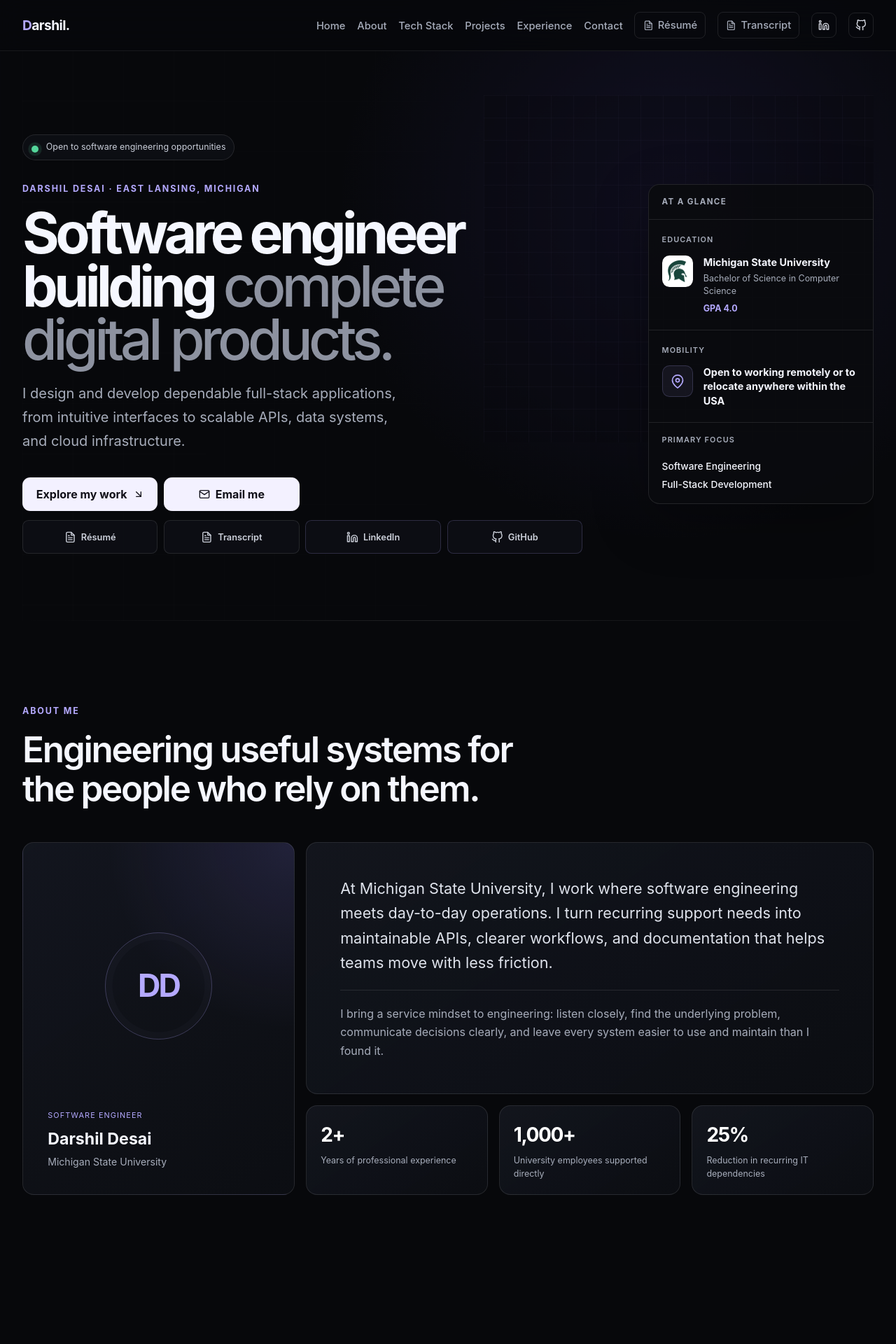
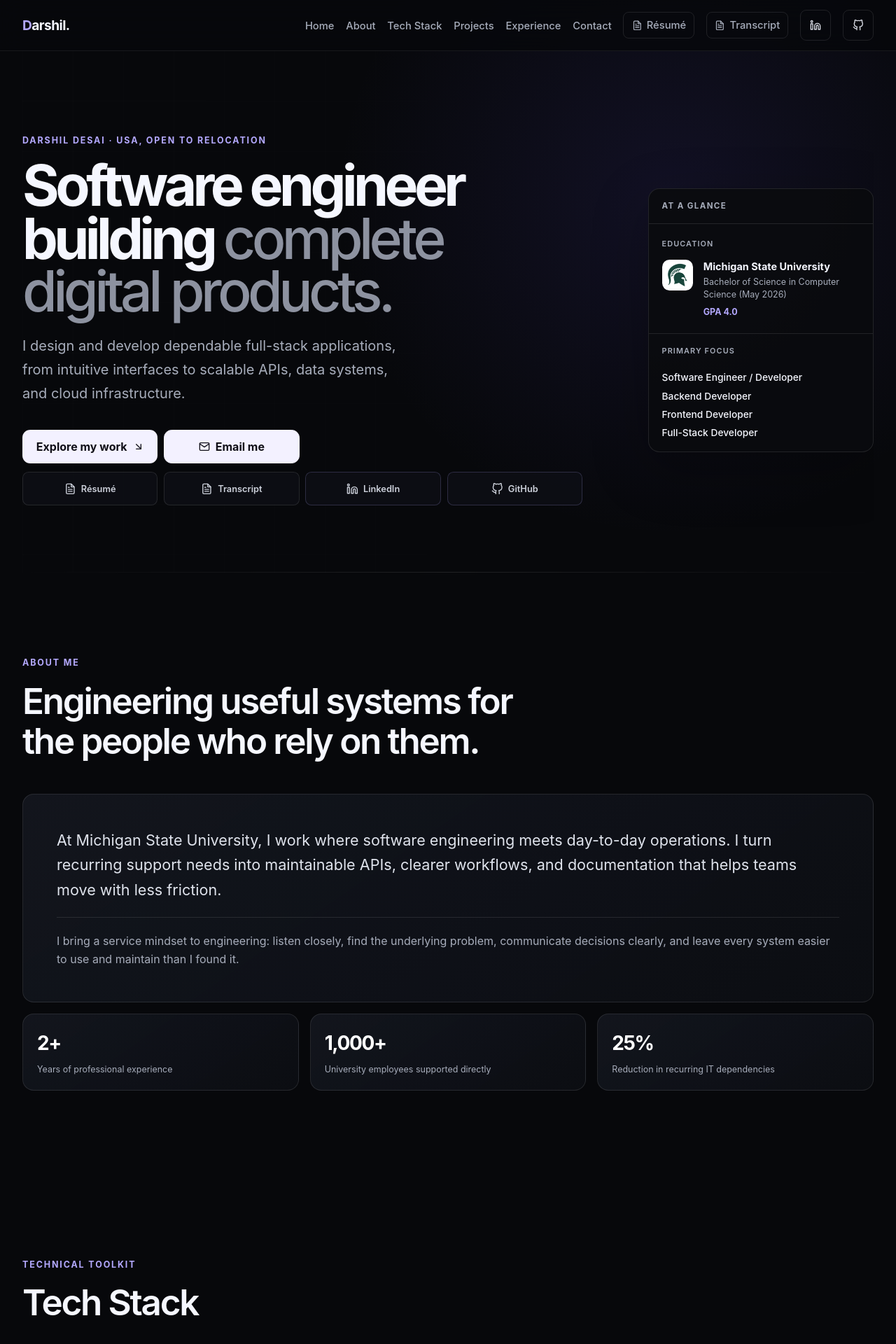
Before and after one commit to darshil040804/Personal-Portfolio-Website, a React (Vite) app: page / in a window 1280 px wide. Shown: the top 1920 px of the page at 70% size. Built offline with nearby package versions, Linux system fonts and the light colour scheme; a web font is replaced by a local one.

Commit message:
WCAG Compliance Edits

```diff
--- a/package.json
+++ b/package.json
@@ -17,6 +17,7 @@
     "react-pdf": "^10.4.1"
   },
   "devDependencies": {
+    "@axe-core/playwright": "^4.13.0",
     "@eslint/js": "^9.21.0",
     "@types/react": "^19.0.10",
     "@types/react-dom": "^19.0.4",
@@ -26,6 +27,7 @@
     "eslint-plugin-react-hooks": "^5.1.0",
     "eslint-plugin-react-refresh": "^0.4.19",
     "globals": "^15.15.0",
+    "playwright": "^1.62.1",
     "postcss": "^8.5.3",
     "tailwindcss": "^3.4.17",
     "vite": "^6.2.0"
--- a/src/components/DocumentViewer.jsx
+++ b/src/components/DocumentViewer.jsx
@@ -36,6 +36,29 @@ const DocumentViewer = ({ document }) => {
         observer.observe(preview);
         return () => observer.disconnect();
     }, []);
+
+    useEffect(() => {
+        const preview = previewRef.current;
+        if (!preview) return undefined;
+
+        const labelPdfLinks = () => {
+            preview.querySelectorAll('.annotationLayer a[href]').forEach((anchor) => {
+                if (anchor.textContent.trim() || anchor.hasAttribute('aria-label')) return;
+                const href = anchor.getAttribute('href') || '';
+                const label = href.startsWith('mailto:')
+                    ? `Email ${href.slice(7)}`
+                    : href.startsWith('tel:')
+                        ? `Call ${href.slice(4)}`
+                        : `Link to ${href.replace(/^https?:\/\//, '')}`;
+                anchor.setAttribute('aria-label', label);
+            });
+        };
+
+        labelPdfLinks();
+        const mutationObserver = new MutationObserver(labelPdfLinks);
+        mutationObserver.observe(preview, { childList: true, subtree: true });
+        return () => mutationObserver.disconnect();
+    }, [numPages]);
 
     const changeZoom = (amount) => {
         setZoom((current) => Math.min(MAX_ZOOM, Math.max(MIN_ZOOM, current + amount)));
--- a/src/constants/index.js
+++ b/src/constants/index.js
@@ -123,6 +123,7 @@ export const myProjects = [
         href: 'https://github.com/darshil040804/JobLens-AI',
         liveLink: 'https://job-lens-ai.vercel.app/',
         logo: '/assets/project-logo4.png',
+        category: ['Full-Stack', 'Backend', 'Frontend'],
         tags: ['React', 'Tailwind CSS', 'JavaScript', 'PuterJS'],
     },
     {
@@ -131,6 +132,7 @@ export const myProjects = [
         href: 'https://github.com/darshil040804/Movie-Hub',
         liveLink: 'https://movie-hub-guc4.vercel.app/',
         logo: '/assets/project-logo3.png',
+        category: ['Frontend'],
         tags: ['React', 'JavaScript', 'Tailwind CSS', 'Appwrite'],
     },
 ];
--- a/src/index.css
+++ b/src/index.css
@@ -213,8 +213,8 @@ h3 {
 }
 
 .nav-links .nav-social-link {
-  width: 2.25rem;
-  height: 2.25rem;
+  width: 2.75rem;
+  height: 2.75rem;
   display: grid;
   place-items: center;
   padding: 0;
@@ -305,11 +305,7 @@ h3 {
   opacity: 0.68;
   border: 0;
   border-radius: 0;
-  background:
-    linear-gradient(rgba(180, 169, 255, 0.04) 1px, transparent 1px),
-    linear-gradient(90deg, rgba(180, 169, 255, 0.04) 1px, transparent 1px),
-    rgba(10, 11, 16, 0.5);
-  background-size: 2rem 2rem;
+  background: transparent;
   transform: none;
   box-shadow: none;
   pointer-events: none;
@@ -426,19 +422,6 @@ h3 {
   bottom: 26%;
 }
 
-.hero-status {
-  width: fit-content;
-  display: flex;
-  align-items: center;
-  gap: 0.65rem;
-  margin-bottom: 2rem;
-  padding: 0.5rem 0.75rem;
-  border: 1px solid var(--border);
-  border-radius: 999px;
-  background: rgba(15, 17, 23, 0.74);
-  color: #c9ced9;
-  font-size: 0.78rem;
-}
 
 .eyebrow {
   margin-bottom: 1rem;
@@ -447,6 +430,11 @@ h3 {
   font-weight: 700;
   letter-spacing: 0.15em;
   text-transform: uppercase;
+}
+
+.eyebrow abbr {
+  text-decoration: none;
+  cursor: help;
 }
 
 .hero-content h1 {
@@ -581,12 +569,8 @@ a.resource-button:hover {
   box-shadow: 0 1.5rem 5rem rgba(0, 0, 0, 0.28);
 }
 
-.snapshot-heading,
-.snapshot-focus {
+.snapshot-heading {
   padding: 1rem 1.15rem;
-}
-
-.snapshot-heading {
   display: flex;
   justify-content: space-between;
   border-bottom: 1px solid var(--border);
@@ -647,17 +631,6 @@ a.resource-button:hover {
   object-fit: contain;
 }
 
-.snapshot-icon-location {
-  border: 1px solid rgba(180, 169, 255, 0.2);
-  background: rgba(180, 169, 255, 0.07);
-  color: var(--accent-bright);
-}
-
-.snapshot-icon-location svg {
-  width: 1.25rem;
-  height: 1.25rem;
-}
-
 .snapshot-copy {
   min-width: 0;
   display: grid;
@@ -684,27 +657,8 @@ a.resource-button:hover {
   font-size: 0.78rem;
 }
 
-.snapshot-document-link {
-  min-height: 1.9rem;
-  display: inline-flex;
-  align-items: center;
-  gap: 0.35rem;
-  margin-top: 0.55rem;
-  padding: 0.3rem 0.5rem;
-  border: 1px solid var(--border);
-  border-radius: 0.45rem;
-  background: rgba(255, 255, 255, 0.025);
-  color: #777c88;
-  font-size: 0.68rem;
-  cursor: not-allowed;
-}
-
-a.snapshot-document-link {
-  color: #dce0e9;
-  cursor: pointer;
-}
-
 .snapshot-focus {
+  padding: 1rem 1.15rem;
   display: grid;
   gap: 0.35rem;
 }
@@ -758,62 +712,15 @@ a.snapshot-document-link {
 
 .about-impact-layout {
   display: grid;
-  grid-template-columns: minmax(17rem, 0.72fr) 1.5fr;
+  grid-template-columns: 1fr;
   gap: 1rem;
 }
 
-.identity-card,
 .about-impact-copy,
 .impact-metrics > div {
   border: 1px solid var(--border);
   border-radius: 1rem;
   background: linear-gradient(145deg, rgba(21, 24, 33, 0.84), rgba(12, 14, 19, 0.94));
-}
-
-.identity-card {
-  grid-row: span 2;
-  min-height: 21rem;
-  display: grid;
-  grid-template-rows: minmax(0, 1fr) auto;
-  padding: clamp(1.5rem, 3vw, 2.2rem);
-  background:
-    radial-gradient(circle at 100% 0%, rgba(139, 124, 255, 0.14), transparent 42%),
-    linear-gradient(145deg, rgba(21, 24, 33, 0.88), rgba(12, 14, 19, 0.96));
-}
-
-.identity-monogram {
-  width: clamp(9.5rem, 12vw, 10.75rem);
-  height: clamp(9.5rem, 12vw, 10.75rem);
-  display: grid;
-  align-self: center;
-  justify-self: center;
-  place-items: center;
-  border: 1px solid rgba(180, 169, 255, 0.28);
-  border-radius: 50%;
-  color: var(--accent-bright);
-  font-size: clamp(2.8rem, 3.5vw, 3.25rem);
-  font-weight: 650;
-  letter-spacing: -0.06em;
-  box-shadow: inset 0 0 0 0.6rem rgba(180, 169, 255, 0.025);
-}
-
-.identity-card span {
-  color: var(--accent-bright);
-  font-size: 0.68rem;
-  letter-spacing: 0.1em;
-  text-transform: uppercase;
-}
-
-.identity-card strong {
-  display: block;
-  margin-top: 0.45rem;
-  font-size: 1.45rem;
-}
-
-.identity-card p {
-  margin: 0.3rem 0 0;
-  color: var(--muted);
-  font-size: 0.88rem;
 }
 
 .about-impact-copy {
@@ -925,15 +832,6 @@ a.snapshot-document-link {
   line-height: 1.55;
 }
 
-.availability-dot {
-  flex: 0 0 auto;
-  width: 0.65rem;
-  height: 0.65rem;
-  margin-top: 0.35rem;
-  border-radius: 50%;
-  background: var(--success);
-  box-shadow: 0 0 0 0.3rem rgba(84, 214, 155, 0.12);
-}
 
 .tech-section {
   padding-top: 7rem;
@@ -1191,6 +1089,24 @@ a.snapshot-document-link {
   background: rgba(180, 169, 255, 0.08);
 }
 
+.category-tag-list {
+  display: flex;
+  flex-wrap: wrap;
+  gap: 0.45rem;
+  padding-bottom: 0.8rem;
+  margin: 0;
+}
+
+.category-tag-list li {
+  padding: 0.3rem 0.55rem;
+  border: 1px solid rgba(139, 124, 255, 0.28);
+  border-radius: 999px;
+  background: rgba(139, 124, 255, 0.12);
+  color: var(--accent-bright);
+  font-size: 0.76rem;
+  list-style: none;
+}
+
 .back-to-top {
   position: fixed;
   right: clamp(1rem, 2.5vw, 2rem);
@@ -1321,8 +1237,8 @@ a.snapshot-document-link {
 }
 
 .document-toolbar button {
-  min-width: 2.35rem;
-  height: 2.35rem;
+  min-width: 2.75rem;
+  height: 2.75rem;
   display: inline-grid;
   place-items: center;
   padding: 0.45rem;
@@ -1665,6 +1581,23 @@ a.snapshot-document-link {
   font-weight: 650;
 }
 
+.field-group label .required-marker {
+  color: var(--accent-bright);
+  margin-left: 0.2rem;
+}
+
+.sr-only {
+  position: absolute;
+  width: 1px;
+  height: 1px;
+  padding: 0;
+  margin: -1px;
+  overflow: hidden;
+  clip: rect(0, 0, 0, 0);
+  white-space: nowrap;
+  border: 0;
+}
+
 .field-group input,
 .field-group textarea {
   width: 100%;
@@ -1747,8 +1680,8 @@ a.snapshot-document-link {
 }
 
 .site-footer li a {
-  width: 2.5rem;
-  height: 2.5rem;
+  width: 2.75rem;
+  height: 2.75rem;
   display: grid;
   place-items: center;
   border: 1px solid var(--border);
@@ -1784,17 +1717,20 @@ a.snapshot-document-link {
     border-radius: 0.9rem;
     background: rgba(15, 17, 23, 0.98);
     opacity: 0;
+    visibility: hidden;
     pointer-events: none;
     transform: translateY(-0.6rem);
-    transition: opacity 180ms ease, transform 180ms ease;
+    transition: opacity 180ms ease, transform 180ms ease, visibility 0s linear 180ms;
   }
 
   .nav-links-open {
     padding: 0.6rem;
     border-color: var(--border);
     opacity: 1;
+    visibility: visible;
     pointer-events: auto;
     transform: translateY(0);
+    transition: opacity 180ms ease, transform 180ms ease, visibility 0s linear 0s;
   }
 
   .nav-links a {
@@ -1887,17 +1823,20 @@ a.snapshot-document-link {
     border-radius: 0.9rem;
     background: rgba(15, 17, 23, 0.98);
     opacity: 0;
+    visibility: hidden;
     pointer-events: none;
     transform: translateY(-0.6rem);
-    transition: opacity 180ms ease, transform 180ms ease;
+    transition: opacity 180ms ease, transform 180ms ease, visibility 0s linear 180ms;
   }
 
   .nav-links-open {
     padding: 0.6rem;
     border-color: var(--border);
     opacity: 1;
+    visibility: visible;
     pointer-events: auto;
     transform: translateY(0);
+    transition: opacity 180ms ease, transform 180ms ease, visibility 0s linear 0s;
   }
 
   .nav-links a {
@@ -2027,11 +1966,6 @@ a.snapshot-document-link {
     grid-template-columns: 1fr;
   }
 
-  .identity-card {
-    grid-row: auto;
-    min-height: 17rem;
-  }
-
   .impact-metrics {
     grid-template-columns: 1fr;
   }
--- a/src/sections/About.jsx
+++ b/src/sections/About.jsx
@@ -12,15 +12,6 @@ const About = () => (
         </div>
 
         <div className="about-impact-layout">
-            <aside className="identity-card" aria-label="Darshil Desai profile">
-                <div className="identity-monogram" aria-hidden="true">DD</div>
-                <div>
-                    <span>Software Engineer</span>
-                    <strong>Darshil Desai</strong>
-                    <p>Michigan State University</p>
-                </div>
-            </aside>
-
             <div className="about-impact-copy">
                 <p>
                     At Michigan State University, I work where software engineering meets day-to-day operations.
--- a/src/sections/Contact.jsx
+++ b/src/sections/Contact.jsx
@@ -53,7 +53,6 @@ const Contact = () => {
             <div className="contact-intro">
                 <p className="eyebrow">Get in touch</p>
                 <h2 id="contact-heading">Have a project or opportunity in mind?</h2>
-                <p>I&apos;m always happy to discuss software, new ideas, and ways we can work together.</p>
                 <a className="email-link" href="mailto:darshil.desai.040804@gmail.com">
                     <FiMail aria-hidden="true" />
                     darshil.desai.040804@gmail.com
@@ -62,7 +61,11 @@ const Contact = () => {
 
             <form ref={formRef} onSubmit={handleSubmit} className="contact-form">
                 <div className="field-group">
-                    <label htmlFor="name">Full name</label>
+                    <label htmlFor="name">
+                        Full name
+                        <span className="required-marker" aria-hidden="true">*</span>
+                        <span className="sr-only"> required</span>
+                    </label>
                     <input
                         id="name"
                         type="text"
@@ -75,7 +78,11 @@ const Contact = () => {
                     />
                 </div>
                 <div className="field-group">
-                    <label htmlFor="email">Email address</label>
+                    <label htmlFor="email">
+                        Email address
+                        <span className="required-marker" aria-hidden="true">*</span>
+                        <span className="sr-only"> required</span>
+                    </label>
                     <input
                         id="email"
                         type="email"
@@ -88,7 +95,11 @@ const Contact = () => {
                     />
                 </div>
                 <div className="field-group">
-                    <label htmlFor="message">Message</label>
+                    <label htmlFor="message">
+                        Message
+                        <span className="required-marker" aria-hidden="true">*</span>
+                        <span className="sr-only"> required</span>
+                    </label>
                     <textarea
                         id="message"
                         name="message"
--- a/src/sections/Hero.jsx
+++ b/src/sections/Hero.jsx
@@ -18,11 +18,9 @@ const Hero = () => (
             <span className="system-note">request → validate → persist → deploy</span>
         </div>
         <div className="hero-content">
-            <div className="hero-status">
-                <span className="availability-dot" aria-hidden="true" />
-                Open to software engineering opportunities
-            </div>
-            <p className="eyebrow">Darshil Desai · East Lansing, Michigan</p>
+            <p className="eyebrow">
+                Darshil Desai · <abbr title="United States of America">USA</abbr>, OPEN TO RELOCATION
+            </p>
             <h1 id="hero-heading">
                 Software engineer building <span>complete digital products.</span>
             </h1>
@@ -105,26 +103,17 @@ const Hero = () => (
                     </div>
                     <div className="snapshot-copy">
                         <strong>Michigan State University</strong>
-                        <p>Bachelor of Science in Computer Science</p>
+                        <p>Bachelor of Science in Computer Science (May 2026)</p>
                         <b>GPA 4.0</b>
                     </div>
                 </a>
             </div>
-            <div className="snapshot-section">
-                <h3>Mobility</h3>
-                <div className="snapshot-detail">
-                    <div className="snapshot-icon snapshot-icon-location">
-                        <FiMapPin aria-hidden="true" />
-                    </div>
-                    <div className="snapshot-copy">
-                        <strong>Open to working remotely or to relocate anywhere within the USA</strong>
-                    </div>
-                </div>
-            </div>
             <div className="snapshot-focus">
                 <h3>Primary focus</h3>
-                <strong>Software Engineering</strong>
-                <strong>Full-Stack Development</strong>
+                <strong>Software Engineer / Developer</strong>
+                <strong>Backend Developer</strong>
+                <strong>Frontend Developer</strong>
+                <strong>Full-Stack Developer</strong>
             </div>
         </aside>
     </section>
--- a/src/sections/Projects.jsx
+++ b/src/sections/Projects.jsx
@@ -6,11 +6,10 @@ const Projects = () => (
         <div className="section-heading">
             <p className="eyebrow">Selected work</p>
             <h2 id="projects-heading">Projects built to solve real problems.</h2>
-            <p>A selection of full-stack and frontend applications.</p>
         </div>
 
         <div className="projects-grid">
-            {myProjects.map(({ title, desc, href, liveLink, logo, tags }) => (
+            {myProjects.map(({ title, desc, href, liveLink, logo, category, tags }) => (
                 <article className="project-card" key={title}>
                     <a
                         className="project-card-link"
@@ -29,6 +28,11 @@ const Projects = () => (
                         <h3>{title}</h3>
                         <p>{desc}</p>
                     </div>
+                    {category && (
+                        <ul className="category-tag-list" aria-label={`${title} category`}>
+                            {category.map((cat) => <li key={cat}>{cat}</li>)}
+                        </ul>
+                    )}
                     <ul className="tag-list" aria-label={`${title} technologies`}>
                         {tags.map((tag) => <li key={tag}>{tag}</li>)}
                     </ul>
--- a/src/sections/TechStack.jsx
+++ b/src/sections/TechStack.jsx
@@ -6,7 +6,6 @@ const TechStack = () => (
         <div className="section-heading section-heading-compact">
             <p className="eyebrow">Technical toolkit</p>
             <h2 id="tech-heading">Tech Stack</h2>
-            <p>Technologies I use to build, ship, and maintain modern applications.</p>
         </div>
 
         <div className="tech-category-grid">
```
Also changed, not shown: 1 other file (tests, documents, lock files or other folders).
